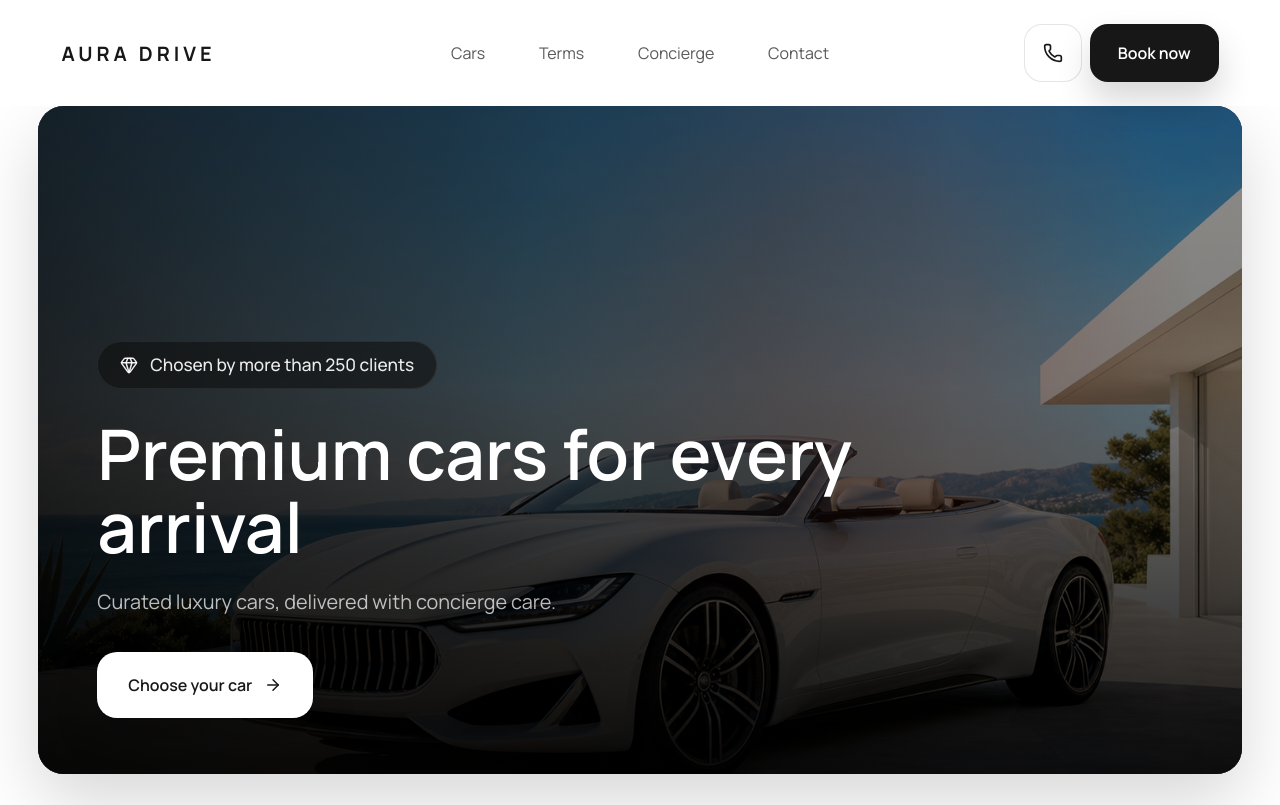
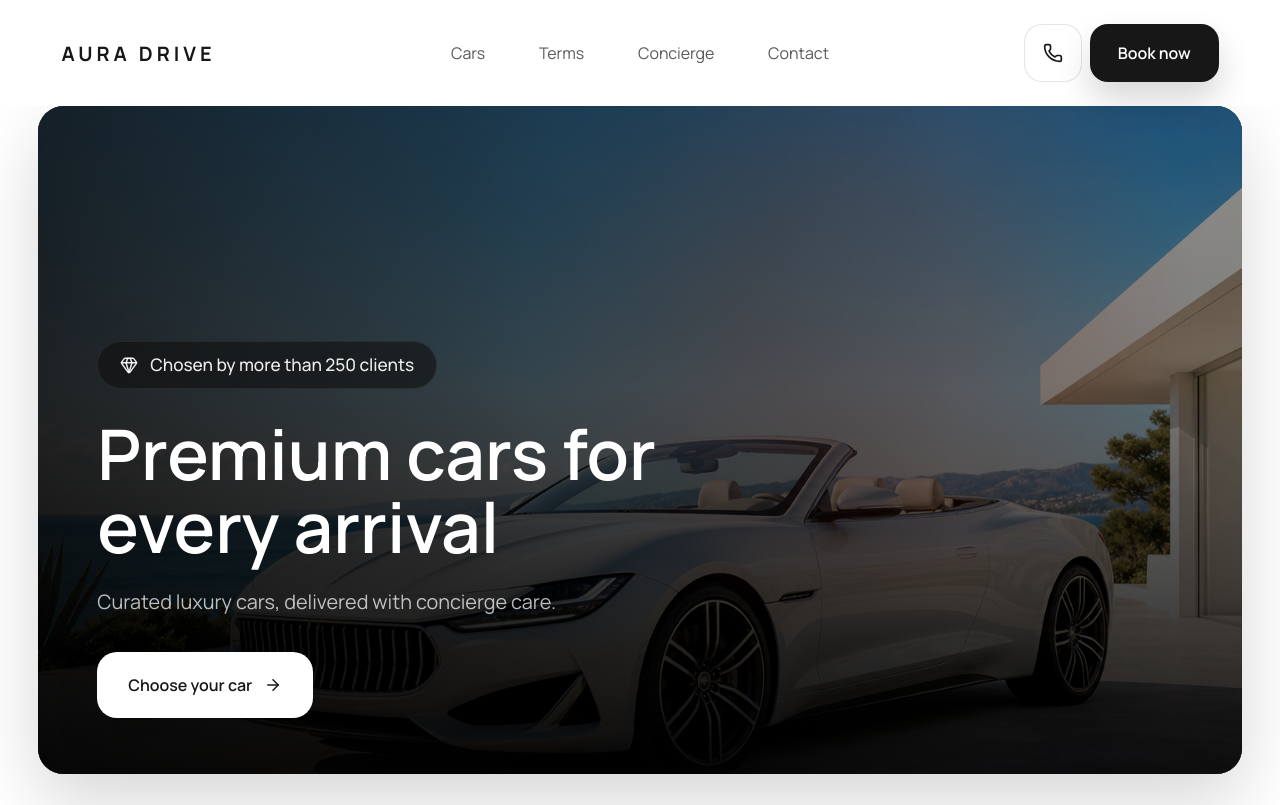
Before and after one commit to bamideleadesola-droid/aura-drive-luxury-rentals, a React (Vite) app: page / in a window 1280 px wide. Built offline with nearby package versions, Linux system fonts and the light colour scheme.

Commit message:
Keep every arrival on one line

```diff
--- a/src/App.tsx
+++ b/src/App.tsx
@@ -132,7 +132,7 @@ function App() {
           </motion.div>
 
           <motion.h1 variants={reveal} transition={{ duration: 0.68, ease }}>
-            Premium cars for every arrival
+            Premium cars for <span>every arrival</span>
           </motion.h1>
           <motion.p variants={reveal} transition={{ duration: 0.6, ease }}>
             Curated luxury cars, delivered with concierge care.
--- a/src/styles.css
+++ b/src/styles.css
@@ -202,12 +202,16 @@ button {
 
 .hero h1 {
   margin: 0;
-  max-width: 900px;
+  max-width: 940px;
   color: #ffffff;
   font-size: clamp(48px, 5.45vw, 82px);
   line-height: 1.05;
   font-weight: 600;
   letter-spacing: 0;
+}
+
+.hero h1 span {
+  white-space: nowrap;
 }
 
 .hero p {
```
